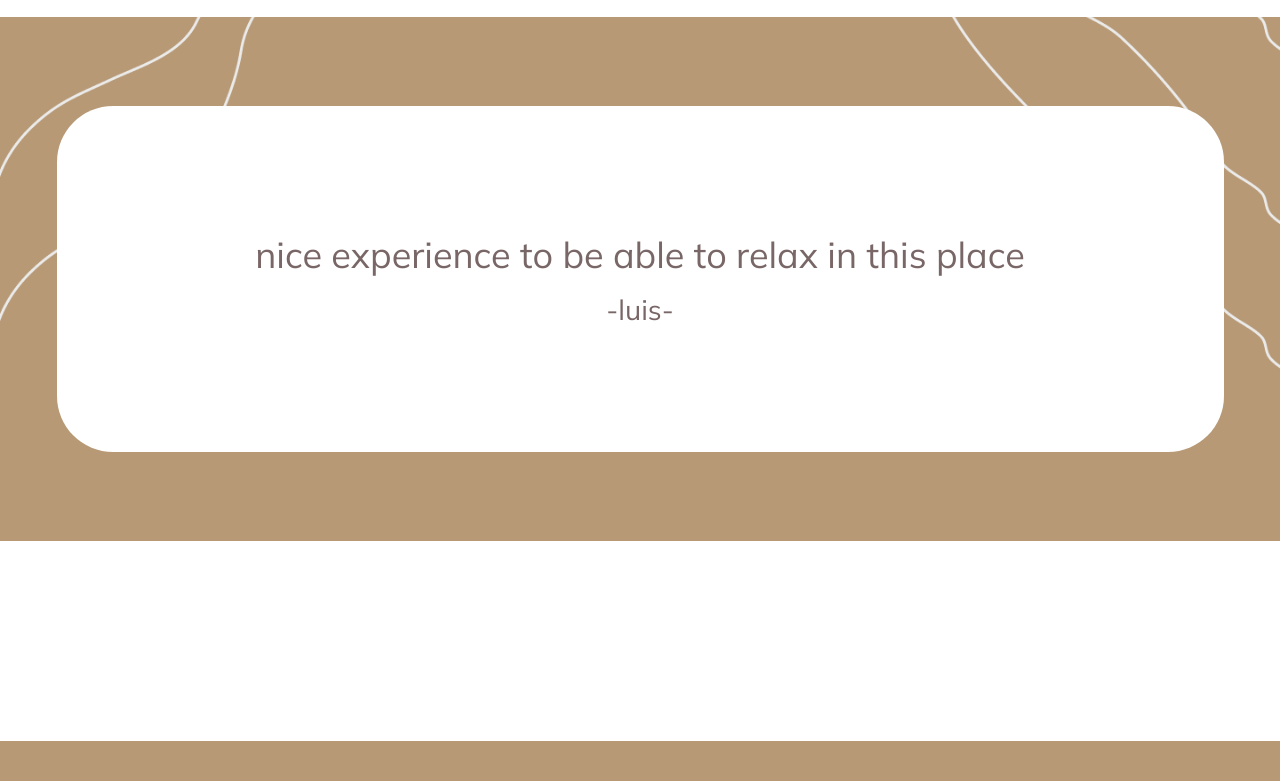
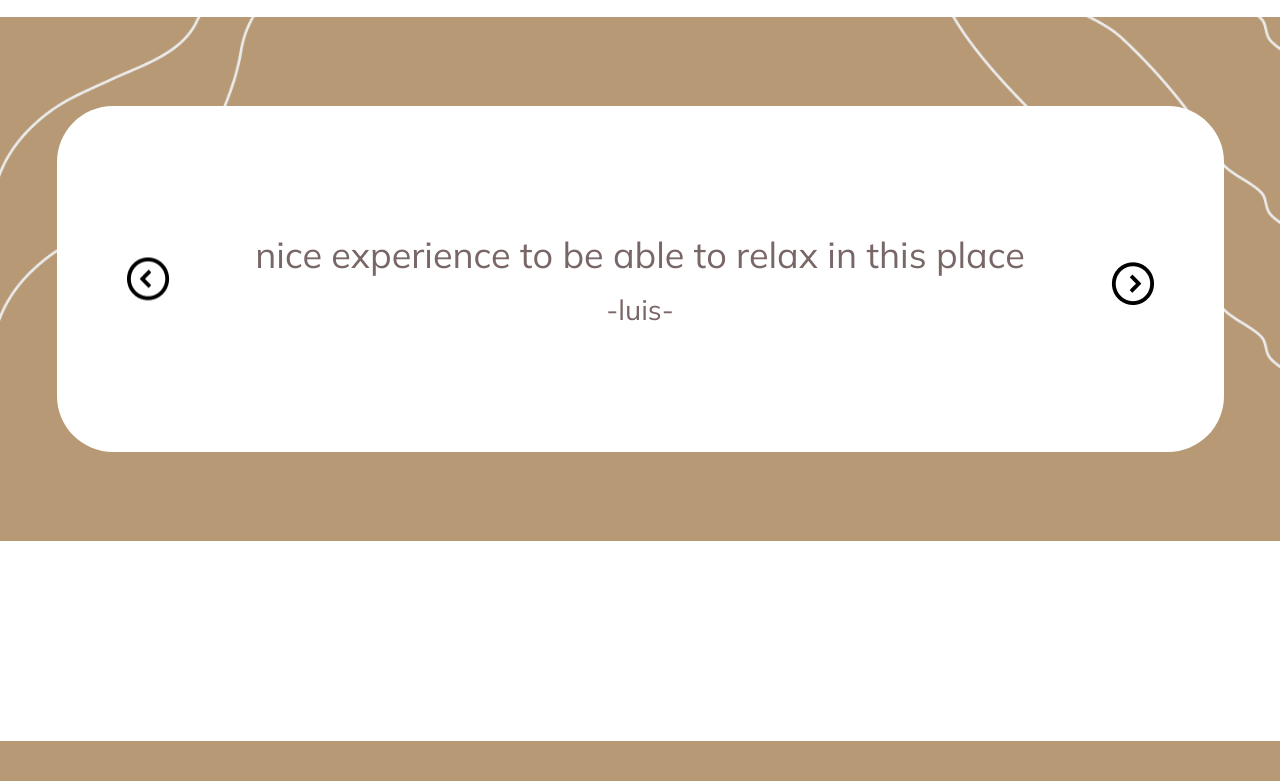
Before and after one commit to sayeed-cse/minimalist-cafe-design, a plain HTML site: page index.html in a window 1280 px wide. Shown: the part 3730-4511 px from the top of the page. Drawn offline with Linux system fonts and the light colour scheme.

Commit message:
final layout design for large screen

```diff
--- a/index.html
+++ b/index.html
@@ -193,10 +193,25 @@
       <h2 class="container heading2 fw7">Our Costumer Say</h2>
       <div class="review_content">
         <img src="images/pattern.png" alt="" class="review_section_image">
-        <div class="comments">
-          <p class="text1">nice experience to be able to relax in this place</p>
-          <p class="text2">-luis-</p>
+        <div class="review_wrapper">
+          <img src="images/less-than.png" alt="" class="slider_button comment_left_angle" id="cmnt_left">
+          <ul class="carousel_comments">
+            <li class="comments">
+              <p class="text1">nice experience to be able to relax in this place</p>
+              <p class="text2">-luis-</p>
+            </li>
+            <li class="comments">
+              <p class="text1">nice experience to be able to relax in this place</p>
+              <p class="text2">-luis-</p>
+            </li>
+            <li class="comments">
+              <p class="text1">nice experience to be able to relax in this place</p>
+              <p class="text2">-luis-</p>
+            </li>
+          </ul>
+          <img src="images/less-than.png" alt="" class="slider_button comment_right_angle" id="cmnt_right">
         </div>
+
       </div>
 
     </section>
--- a/script/script.js
+++ b/script/script.js
@@ -59,12 +59,57 @@ const infiniteScroll = () => {
         carousel.scrollLeft = carousel.offsetWidth;
         carousel.classList.remove("no-transition");
     }
-
 }
-
-
 
 carousel.addEventListener("mousedown", dragStart);
 carousel.addEventListener("mousemove", dragging);
 document.addEventListener("mouseup", dragStop);
 carousel.addEventListener("scroll", infiniteScroll);
+
+
+// comments carousel
+
+const review_wrapper = document.querySelector(".review_wrapper");
+const carousel_comments = document.querySelector(".carousel_comments");
+const firstCardWidthCmt = carousel_comments.querySelector(".comments").offsetWidth;
+const arrowBtns_comments = document.querySelectorAll(".review_wrapper img");
+const carouselChild = [...carousel_comments.children];
+
+// Get the number of cards that can fit in the carousel at once
+let cardPerViewcmt = Math.round(carousel_comments.offsetWidth / firstCardWidthCmt);
+
+// Insert copies of the last few cards to beginning of carousel for infinite scrolling
+carouselChild.slice(-cardPerViewcmt).reverse().forEach(card => {
+    carousel_comments.insertAdjacentHTML("afterbegin", card.outerHTML);
+});
+
+// Insert copies of the first few cards to end of carousel for infinite scrolling
+carouselChild.slice(0, cardPerViewcmt).forEach(card => {
+    carousel_comments.insertAdjacentHTML("beforeend", card.outerHTML);
+});
+
+// Add event listeners for the arrow buttons to scroll the carousel left and right
+arrowBtns_comments.forEach(btn => {
+    btn.addEventListener("click", () => {
+        carousel_comments.scrollLeft += btn.id == "cmnt_left" ? -firstCardWidthCmt : firstCardWidthCmt;
+    });
+});
+
+
+
+const infiniteScrollCmt = () => {
+    // If the carousel is at the beginning, scroll to the end
+    if(carousel_comments.scrollLeft === 0) {
+        carousel_comments.classList.add("no-transition");
+        carousel_comments.scrollLeft = carousel_comments.scrollWidth - (2 * carousel_comments.offsetWidth);
+        carousel_comments.classList.remove("no-transition");
+    }
+    // If the carousel is at the end, scroll to the beginning
+    else if(Math.ceil(carousel_comments.scrollLeft) === carousel_comments.scrollWidth - carousel_comments.offsetWidth) {
+        carousel_comments.classList.add("no-transition");
+        carousel_comments.scrollLeft = carousel_comments.offsetWidth;
+        carousel_comments.classList.remove("no-transition");
+    }
+}
+
+carousel_comments.addEventListener("scroll", infiniteScrollCmt);
--- a/styles/style.css
+++ b/styles/style.css
@@ -290,6 +290,7 @@
 
   .carousel {
     list-style: none;
+    height: 504px;
     display: grid;
     grid-auto-flow: column;
     grid-auto-columns: calc(100% / 3);
@@ -323,7 +324,7 @@
 
   .card {
     width: 373px;
-    height: 504px;
+    height: calc(100% - 30px);
     background: #FFFFFF;
     box-shadow: 4px 5px 25px rgba(0, 0, 0, 0.1);
 
@@ -430,6 +431,7 @@
     align-items: center;
   }
 
+
   .review_section_image {
     top: -450px;
     position: absolute;
@@ -437,18 +439,52 @@
     filter: brightness(1.3);
   }
 
+  .review_wrapper{
+    position: relative;
+  }
+  .carousel_comments{
+    width: 1167px;
+    display: grid;
+    grid-auto-flow: column;
+    grid-auto-columns:100%;
+    overflow-x: auto;
+    scroll-snap-type: x mandatory;
+    scroll-behavior: smooth;
+    scrollbar-width: none;
+    z-index: 2;
+    border-radius: 56px;
+  }
+  .carousel_comments::-webkit-scrollbar {
+    display: none;
+  }
+
+  .carousel_comments.no-transition {
+    scroll-behavior: auto;
+  }
+
+
+
+
+  .comment_left_angle {
+    left: 70px;
+  }
+
+  .comment_right_angle {
+    right: 70px;
+    transform: rotate(180deg);
+    top: 45%;
+  }
+
   .comments {
-    width: 1167px;
+    width: 100%;
     height: 346px;
     display: flex;
     flex-direction: column;
-    row-gap: 15px;
     justify-content: center;
     align-items: center;
+    row-gap: 15px;
     background: #FFFFFF;
-    border-radius: 56px;
     color: #796666;
-    z-index: 100;
   }
 
   /* footer */
```
